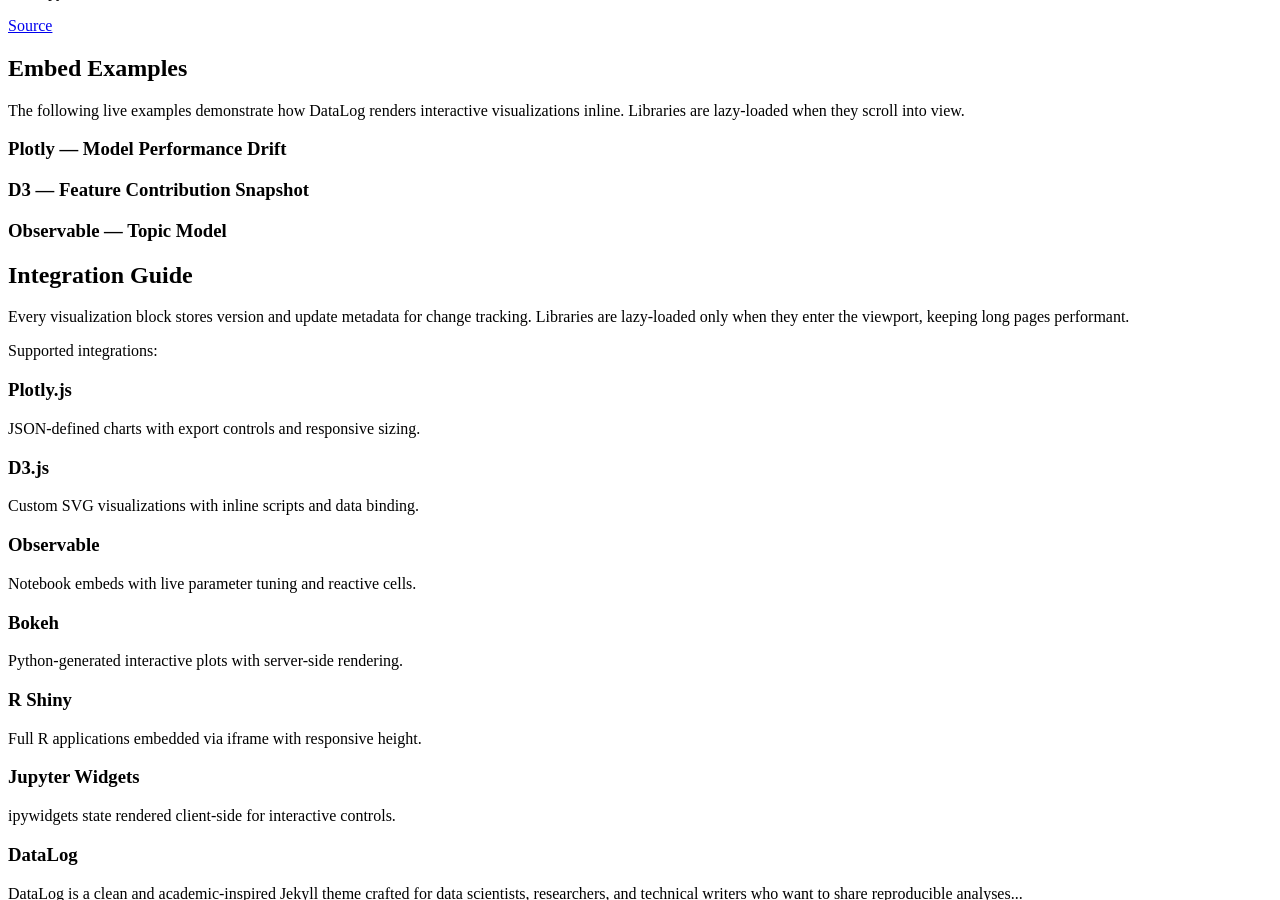
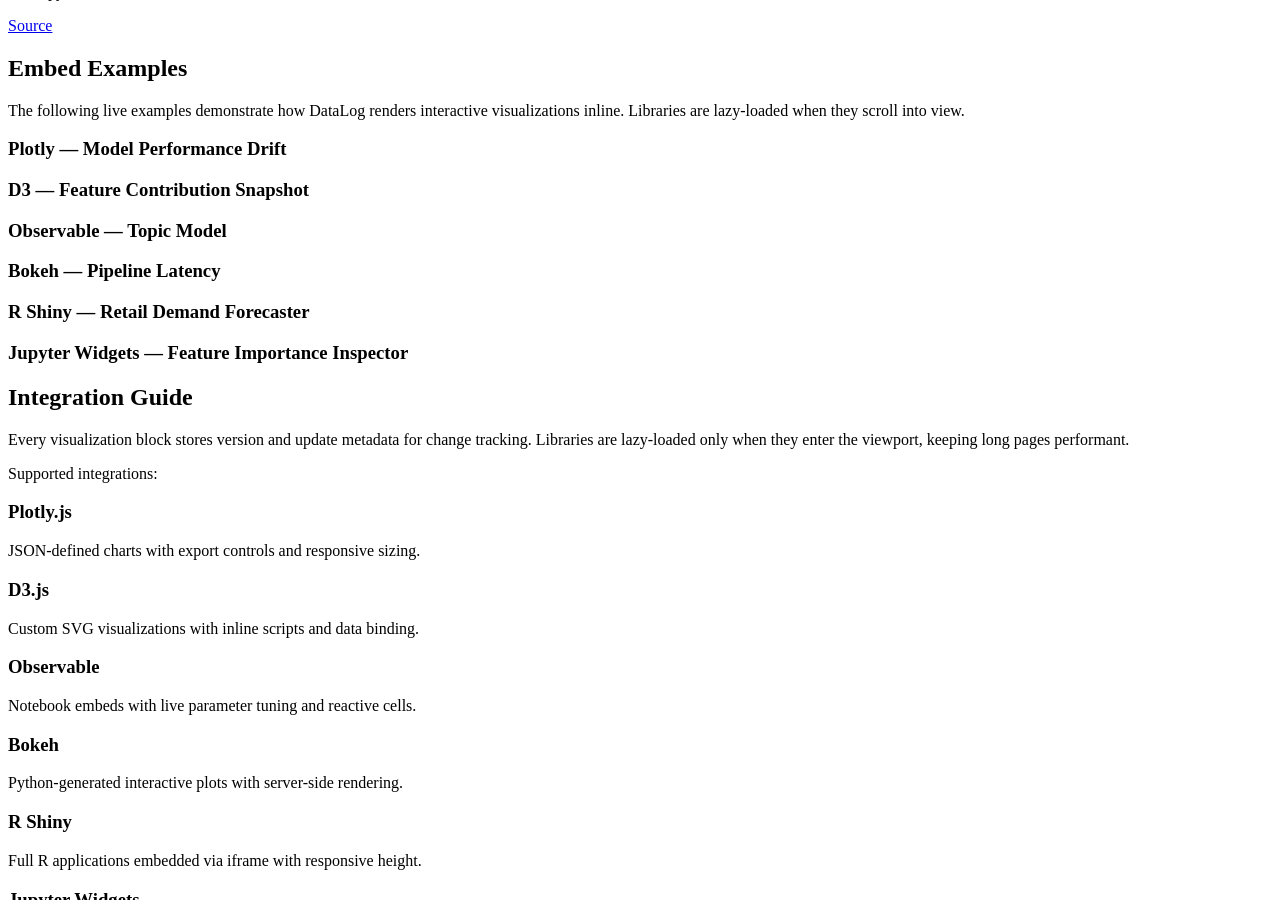
Before and after one commit to DiogoRibeiro7/analytics-blog-jekyll, a Jekyll site: the page built from visualizations/index.md, in a window 1280 px wide and 900 px high, scrolled down 3117 px. Built offline with Jekyll 4.4.1, drawn with Linux system fonts in a browser that asks for light colours; nearby versions of some CDN libraries; a script that is not in the unit is left out; some of the changed lines change nothing that is shown.

Commit message:
fix(content): showcase the Bokeh, Shiny and ipywidgets engines
VisualizationsTest asserts the showcase page covers every engine the runtime
supports. assets/js/visualizations.js dispatches on six -- plotly, observable,
d3, bokeh, shiny, ipywidgets -- but the page only demonstrated the first three.

Each new block follows the contract its renderer actually expects, which is not
what docs/site/visualizations/index.md shows:

- bokeh uses a [data-bokeh-script] node. renderBokeh looks for a JSON spec via
  script[type="application/json"] first and falls back to that script node; the
  docs example passes data-viz-src, which the renderer never reads, so it would
  report "Missing Bokeh specification".
- shiny uses data-shiny-src. renderShiny reads that attribute specifically, not
  the data-viz-src the docs use.
- ipywidgets supplies the widget-state and widget-view JSON payloads that
  renderWidgets requires, wired to a real IntSliderModel.

The stale docs examples are left alone here; they need a separate pass.

```diff
--- a/visualizations/index.md
+++ b/visualizations/index.md
@@ -93,6 +93,68 @@
   <div class="viz-canvas" data-viz-canvas></div>
 </div>
 
+### Bokeh — Pipeline Latency
+
+<div class="viz-block" data-viz-type="bokeh" data-viz-slug="bokeh-latency-example">
+  <div class="viz-canvas" data-viz-canvas>
+    <script nonce="{{ page.csp_nonce }}" type="text/plain" data-bokeh-script>
+const plot = Bokeh.Plotting.figure({
+  title: 'Ingest latency percentiles',
+  height: 280,
+  sizing_mode: 'stretch_width',
+  x_axis_label: 'Batch',
+  y_axis_label: 'Milliseconds'
+});
+
+plot.line([1, 2, 3, 4, 5, 6], [128, 135, 129, 142, 131, 126], {
+  legend_label: 'p95',
+  line_width: 2,
+  line_color: '#0d9488'
+});
+
+plot.line([1, 2, 3, 4, 5, 6], [86, 91, 88, 94, 89, 85], {
+  legend_label: 'p50',
+  line_width: 2,
+  line_color: '#6366f1'
+});
+
+Bokeh.Plotting.show(plot, element);
+    </script>
+  </div>
+</div>
+
+### R Shiny — Retail Demand Forecaster
+
+<div class="viz-block" data-viz-type="shiny" data-viz-slug="shiny-demand-example"
+     data-viz-title="Retail demand forecaster"
+     data-shiny-src="https://shiny.posit.co/r/gallery/">
+  <div class="viz-canvas" data-viz-canvas></div>
+</div>
+
+### Jupyter Widgets — Feature Importance Inspector
+
+<div class="viz-block" data-viz-type="ipywidgets" data-viz-slug="ipywidgets-slider-example">
+  <div class="viz-canvas" data-viz-canvas>
+    <script nonce="{{ page.csp_nonce }}" type="application/vnd.jupyter.widget-state+json">
+{
+  "version_major": 2,
+  "version_minor": 0,
+  "state": {
+    "datalog-feature-slider": {
+      "model_name": "IntSliderModel",
+      "model_module": "@jupyter-widgets/controls",
+      "model_module_version": "2.0.0",
+      "state": {"value": 12, "min": 1, "max": 40, "description": "Top features"}
+    }
+  }
+}
+    </script>
+    <script nonce="{{ page.csp_nonce }}" type="application/vnd.jupyter.widget-view+json">
+{"version_major": 2, "version_minor": 0, "model_id": "datalog-feature-slider"}
+    </script>
+  </div>
+</div>
+
 ## Integration Guide
 
 Every visualization block stores version and update metadata for change tracking. Libraries are lazy-loaded only when they enter the viewport, keeping long pages performant.
```
